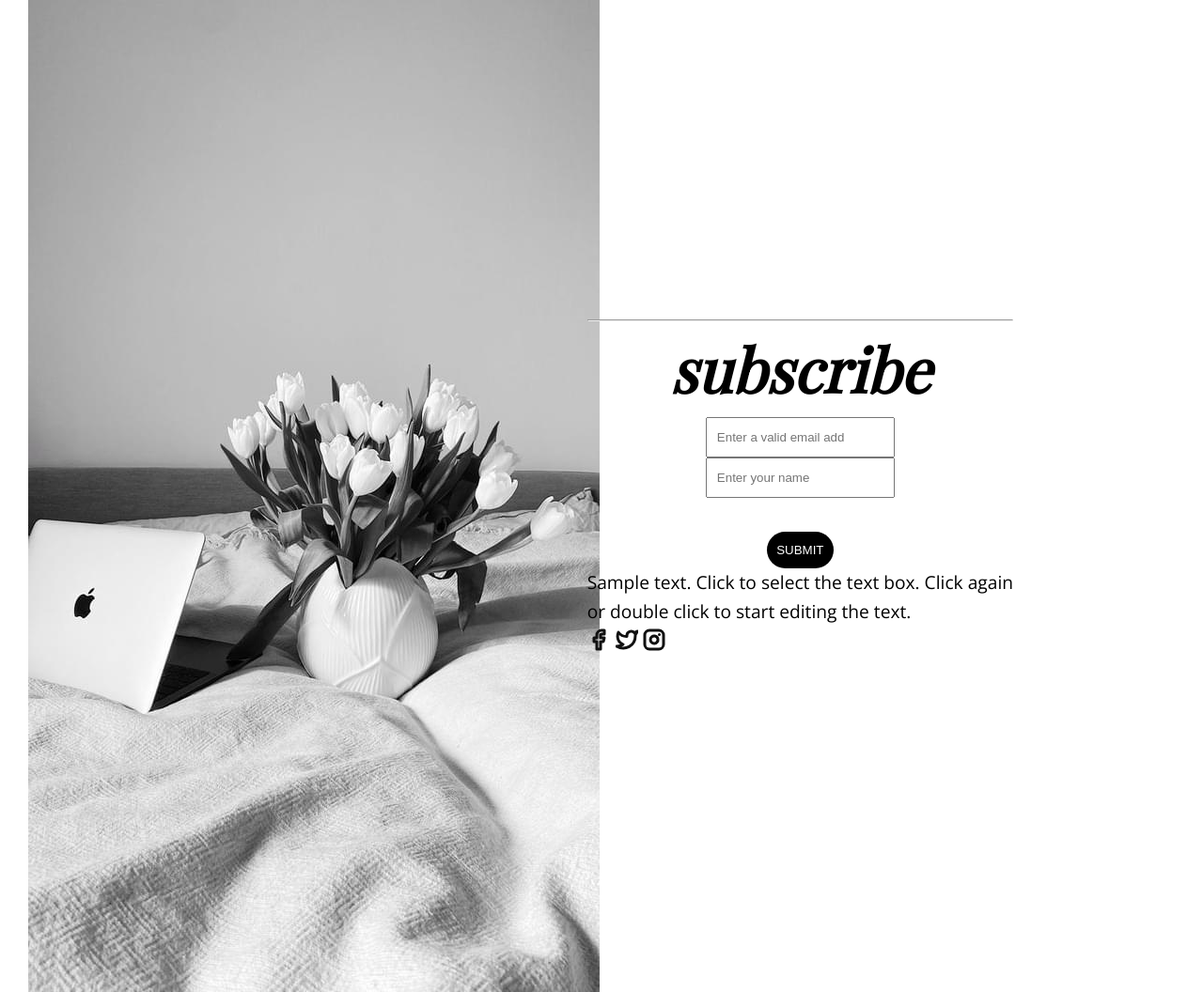
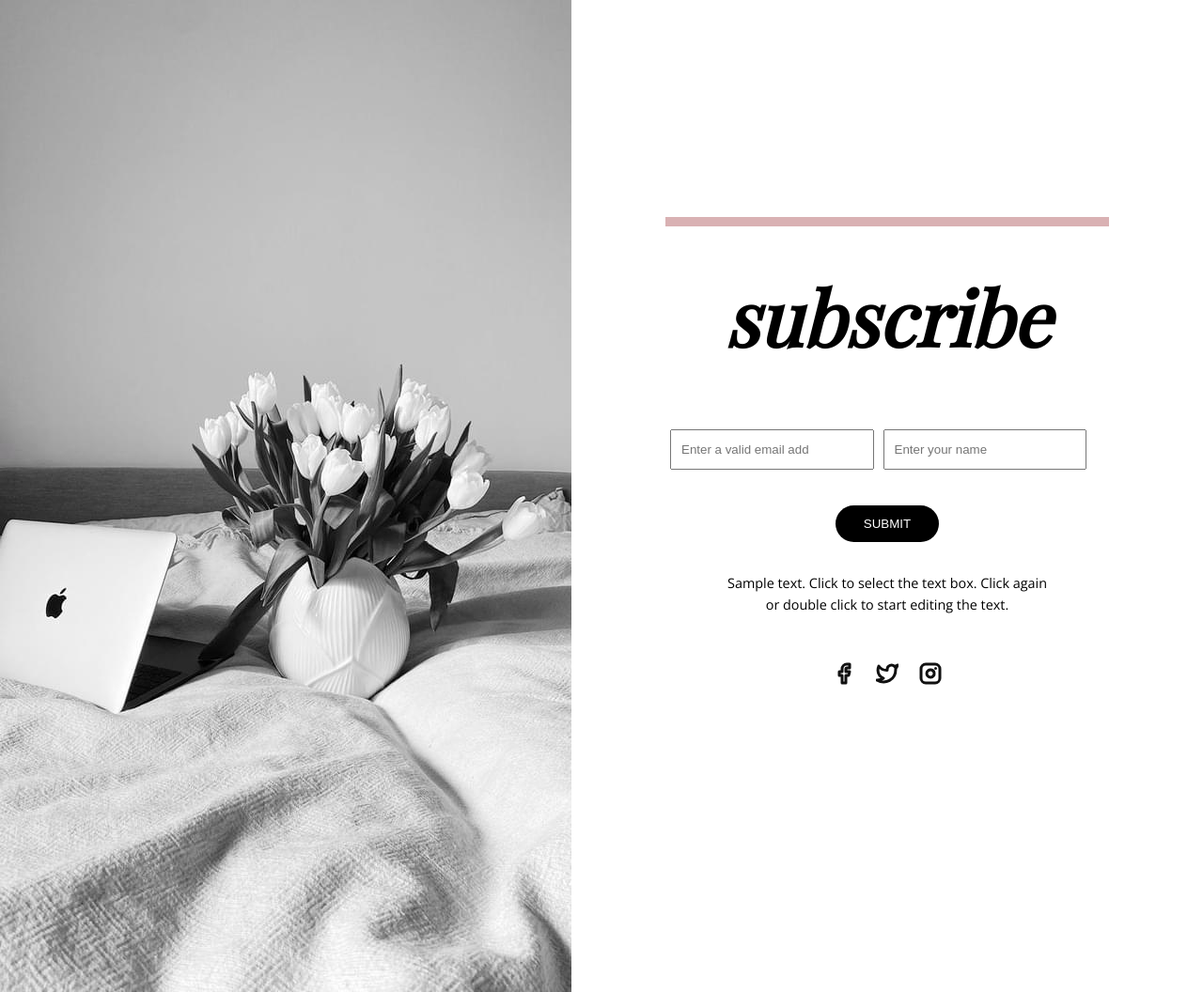
Before and after one commit to tohmeeg/Flexbox-Assignment, a plain HTML site: page index.html in a window 1280 px wide. Shown: the part 4980-6036 px from the top of the page at 94% size. Drawn offline with nearby package versions, Linux system fonts and the light colour scheme; a web font is replaced by a local one.

Commit message:
Sixth commit

```diff
--- a/css/style.css
+++ b/css/style.css
@@ -370,57 +370,67 @@ header {
 .button-text {
     margin: 0 0 1.2rem 0;
 }
-
 .subscribe {
     display: flex;
     flex-direction: row;
+    width: 100%;
 }
-
 .subscribe .subscribe-image {
     width: 50%;
-    padding: 0 30px;
 }
-
 .subscribe .subscribe-text {
-    justify-content: center;
-    margin: auto 2rem;
+    width: 50%;
+    margin: 150px 100px;
 }
-
 .subscribe-text .pink-line {
     color: #d9b1b3;
-    border: 10px 0 0 0;
-    line-height: 10rem;
+    margin-top: 105px;
+    margin-bottom: 0px;
+    height: 10px;
+    border-style: solid;
+    border-width: 5px;
+    font-size: 1rem;
+    width: 100%;
 }
-
 .subscribe-text .subscribe-heading {
-    font-size: 4rem;
+    font-size: 5rem;
     font-style: italic;
     color: black;
     text-align: center;
+    margin: 2rem 0 3.5rem 0;
 }
-
-.subscribe-form .input-container-box {
+.subscribe-form .input {
+    display: flex;
+    text-align: center;
+}
+.input .input-container-box {
     padding: 0 5px;
-    display: flex;
-    justify-content: center;
+    justify-content: space-between;
+    width: 48%;
 }
-
-.input-container-box .text-input,
-.input-container-box .form-button {
+.input-container-box .text-input {
     padding: 12px 10px;
+    width: 100%;
 }
-
-.input-container-box .text-input {
-    display: flex;
-    flex-direction: row;
-    row-gap: 1;
+.input-container-button  {
+    text-align: center;
 }
-.input-container-box .form-button {
+.input-container-button .form-button {
     background-color: black;
     color: white;
     border-radius: 20px;
     border: unset;
+    text-align: center;
+    padding: 12px 30px;
 }
 .last-sample {
-    font-size: 1.2rem;
+    font-size: 0.9rem;
+    text-align: center;
+    margin: 2rem 0 3rem 0;
 }
+.contact {
+    text-align: center;
+}
+.twitter {
+    margin: 0 1rem;
+}
--- a/index.html
+++ b/index.html
@@ -119,14 +119,14 @@
                 </div>
             </div>
         </section>
-        <section class="row-100">
+        <section class="row-100-again">
             <div class="subscribe">
                 <div class="subscribe-image">
                     <img src="./img/subscribe.jpeg" alt="subscribe-image">
                 </div>
                 <div class="subscribe-text">
                     <hr class="pink-line">
-                    <h3 class="subscribe-heading custom-font">subscribe</h3>
+                    <h2 class="subscribe-heading custom-font">subscribe</h2>
                     <form class="subscribe-form">
                         <div class="input">
                             <div class="input-container-box">
@@ -135,18 +135,18 @@
                             <div class="input-container-box">
                                 <input type="email" placeholder="Enter your name" class="text-input">
                             </div>
-                            <br>
-                            <div class="input-container-box">
+                        </div>
+                        <br>
+                            <div class="input-container-button">
                                 <button type="submit" class="form-button">SUBMIT</button>
                             </div>
-                        </div>
                     </form>
                     <p class="last-sample">
                         Sample text. Click to select the text box. Click again <br>or double click to start editing the text.
                     </p>
                     <div class="contact">
                         <img src="./img/facebook.svg" alt="facebook">
-                        <img src="./img/twitter.svg" alt="twitter">
+                        <img src="./img/twitter.svg" alt="twitter" class="twitter">
                         <img src="./img/instagram.svg" alt="instagram">
                     </div>
                 </div>
```
